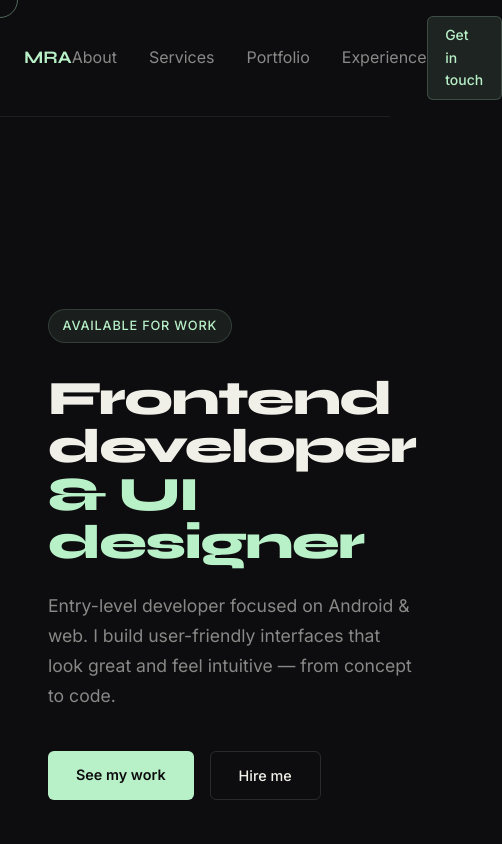
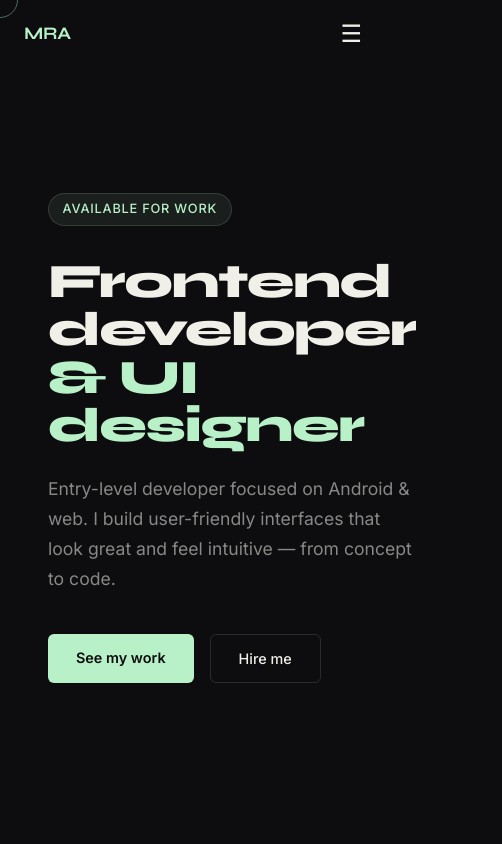
Before and after one commit to amyezing/website-react, a React (Vite) app: page / in a window 390 px wide. Shown: the top 844 px of the page, 502 px wide, since content can reach past the window. Built offline with nearby package versions, Linux system fonts and the light colour scheme.

Commit message:
fix hamburger menu display

```diff
--- a/src/components/Nav.jsx
+++ b/src/components/Nav.jsx
@@ -1,41 +1,139 @@
+import { useState, useEffect } from 'react'
+import { motion, AnimatePresence } from 'framer-motion'
+
+const links = ['about', 'service', 'portfolio', 'experience']
+
 export default function Nav() {
+  const [scrolled, setScrolled] = useState(false)
+  const [menuOpen, setMenuOpen] = useState(false)
+
+  useEffect(() => {
+    const onScroll = () => setScrolled(window.scrollY > 40)
+    window.addEventListener('scroll', onScroll)
+    return () => window.removeEventListener('scroll', onScroll)
+  }, [])
+
   return (
-    <nav style={{
-      display: 'flex',
-      alignItems: 'center',
-      justifyContent: 'space-between',
+    <>
+      <motion.nav
+        initial={{ opacity: 0, y: -10 }}
+        animate={{ opacity: 1, y: 0 }}
+        transition={{ delay: 1.3, duration: 0.5 }}
+        style={{
+          position: 'fixed', top: 0, left: 0, right: 0,
+          zIndex: 100,
+          display: 'flex', alignItems: 'center', justifyContent: 'space-between',
           padding: '1.1rem 3rem',
-      borderBottom: '1px solid var(--border)',
-    }}>
+          borderBottom: scrolled ? '1px solid var(--border)' : '1px solid transparent',
+          background: scrolled ? 'rgba(13,13,15,0.88)' : 'transparent',
+          backdropFilter: scrolled ? 'blur(14px)' : 'none',
+          transition: 'border-color 0.3s, background 0.3s',
+        }}
+      >
         <a href="#home" style={{
-        fontFamily: 'var(--font-display)',
-        fontWeight: 700,
-        fontSize: '1.1rem',
-        color: 'var(--accent)',
-        textDecoration: 'none',
-      }}>
-        MRA
+          fontFamily: 'var(--font-display)', fontWeight: 700,
+          fontSize: '1.1rem', color: 'var(--accent)',
+          letterSpacing: '-0.02em', textDecoration: 'none',
+        }}>MRA</a>
+
+        {/* Desktop links */}
+        <ul className="nav-links" style={{ gap: '2rem', listStyle: 'none' }}>
+          {links.map((link) => (
+            <li key={link}>
+              <a href={`#${link}`} style={{
+                color: 'var(--muted)', textDecoration: 'none',
+                fontSize: '0.875rem', fontWeight: 500,
+              }}
+                onMouseEnter={e => e.target.style.color = 'var(--text)'}
+                onMouseLeave={e => e.target.style.color = 'var(--muted)'}
+              >
+                {link.charAt(0).toUpperCase() + link.slice(1)}
               </a>
-
-      <ul style={{ display: 'flex', gap: '2rem', listStyle: 'none' }}>
-        <li><a href="#about" style={{ color: 'var(--muted)', textDecoration: 'none' }}>About</a></li>
-        <li><a href="#service" style={{ color: 'var(--muted)', textDecoration: 'none' }}>Services</a></li>
-        <li><a href="#portfolio" style={{ color: 'var(--muted)', textDecoration: 'none' }}>Portfolio</a></li>
-        <li><a href="#experience" style={{ color: 'var(--muted)', textDecoration: 'none' }}>Experience</a></li>
+            </li>
+          ))}
         </ul>
 
-      <a href="#contact" style={{
+        {/* Desktop CTA */}
+        <a href="#contact" className="nav-cta" style={{
           background: 'var(--accent-dim)',
           border: '1px solid rgba(184,240,200,0.2)',
           color: 'var(--accent)',
           padding: '0.45rem 1.1rem',
           borderRadius: 'var(--radius-sm)',
-        fontSize: '0.875rem',
-        fontWeight: 500,
+          fontSize: '0.875rem', fontWeight: 500,
           textDecoration: 'none',
         }}>
           Get in touch
         </a>
-    </nav>
+
+        {/* Hamburger */}
+        <button
+          className="hamburger"
+          onClick={() => setMenuOpen(!menuOpen)}
+          style={{
+            background: 'none',
+            border: 'none',
+            color: 'var(--text)',
+            fontSize: '1.5rem',
+            cursor: 'none',
+            padding: '0.25rem',
+          }}
+        >
+          {menuOpen ? '✕' : '☰'}
+        </button>
+      </motion.nav>
+
+      {/* Mobile menu */}
+      <AnimatePresence>
+        {menuOpen && (
+          <motion.div
+            initial={{ opacity: 0, y: -20 }}
+            animate={{ opacity: 1, y: 0 }}
+            exit={{ opacity: 0, y: -20 }}
+            transition={{ duration: 0.3 }}
+            style={{
+              position: 'fixed',
+              top: '60px', left: 0, right: 0,
+              background: 'rgba(13,13,15,0.97)',
+              backdropFilter: 'blur(14px)',
+              borderBottom: '1px solid var(--border)',
+              zIndex: 99,
+              padding: '2rem 3rem',
+              display: 'flex',
+              flexDirection: 'column',
+              gap: '1.5rem',
+            }}
+          >
+            {links.map(link => (
+              <a
+                key={link}
+                href={`#${link}`}
+                onClick={() => setMenuOpen(false)}
+                style={{
+                  color: 'var(--text)',
+                  textDecoration: 'none',
+                  fontSize: '1.2rem',
+                  fontWeight: 500,
+                  fontFamily: 'var(--font-display)',
+                }}
+              >
+                {link.charAt(0).toUpperCase() + link.slice(1)}
+              </a>
+            ))}
+            <a href="#contact" onClick={() => setMenuOpen(false)} style={{
+              background: 'var(--accent)',
+              color: '#0d0d0f',
+              padding: '0.75rem 1.5rem',
+              borderRadius: 'var(--radius-sm)',
+              fontWeight: 600,
+              textDecoration: 'none',
+              width: 'fit-content',
+            }}>
+              Get in touch
+            </a>
+          </motion.div>
+        )}
+      </AnimatePresence>
+    </>
   )
 }
```
Also changed, not shown: src/index.css (line endings or trailing spaces). Lines whose indentation alone changed are shown as unchanged.
